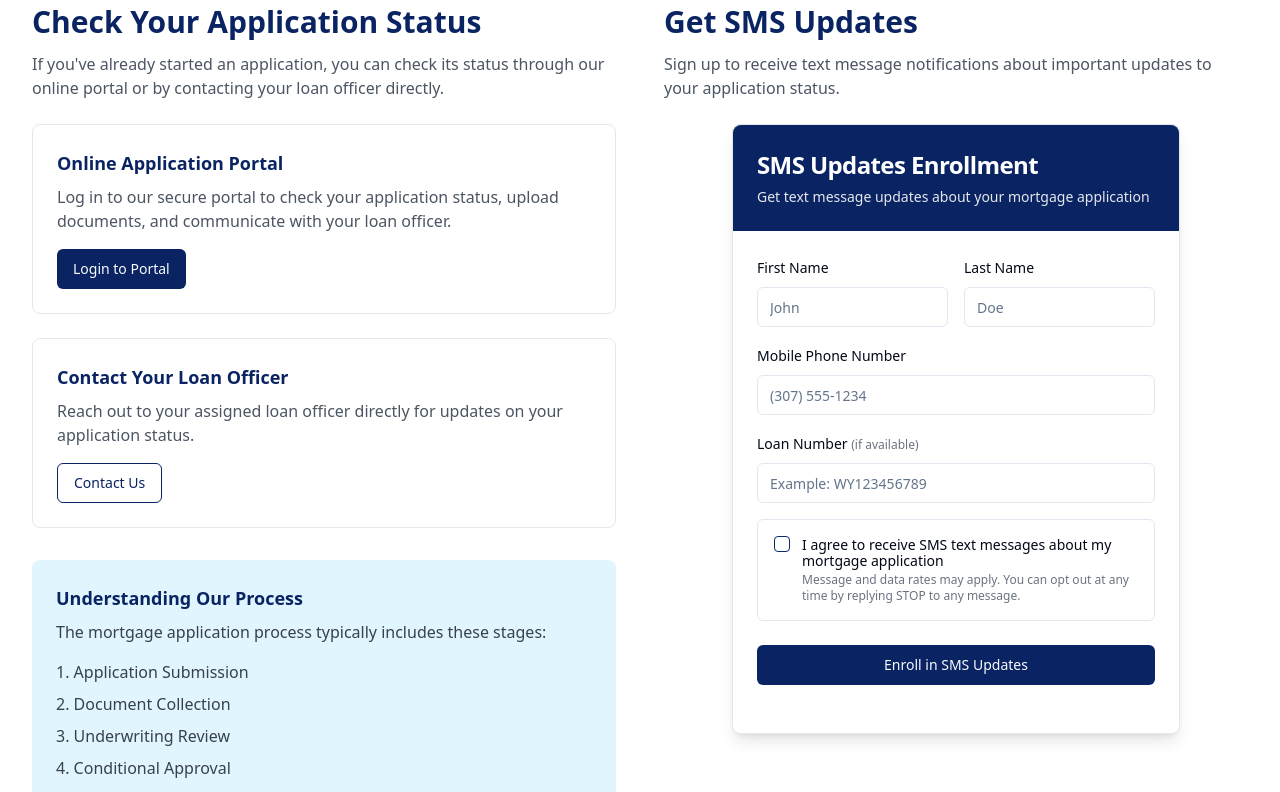
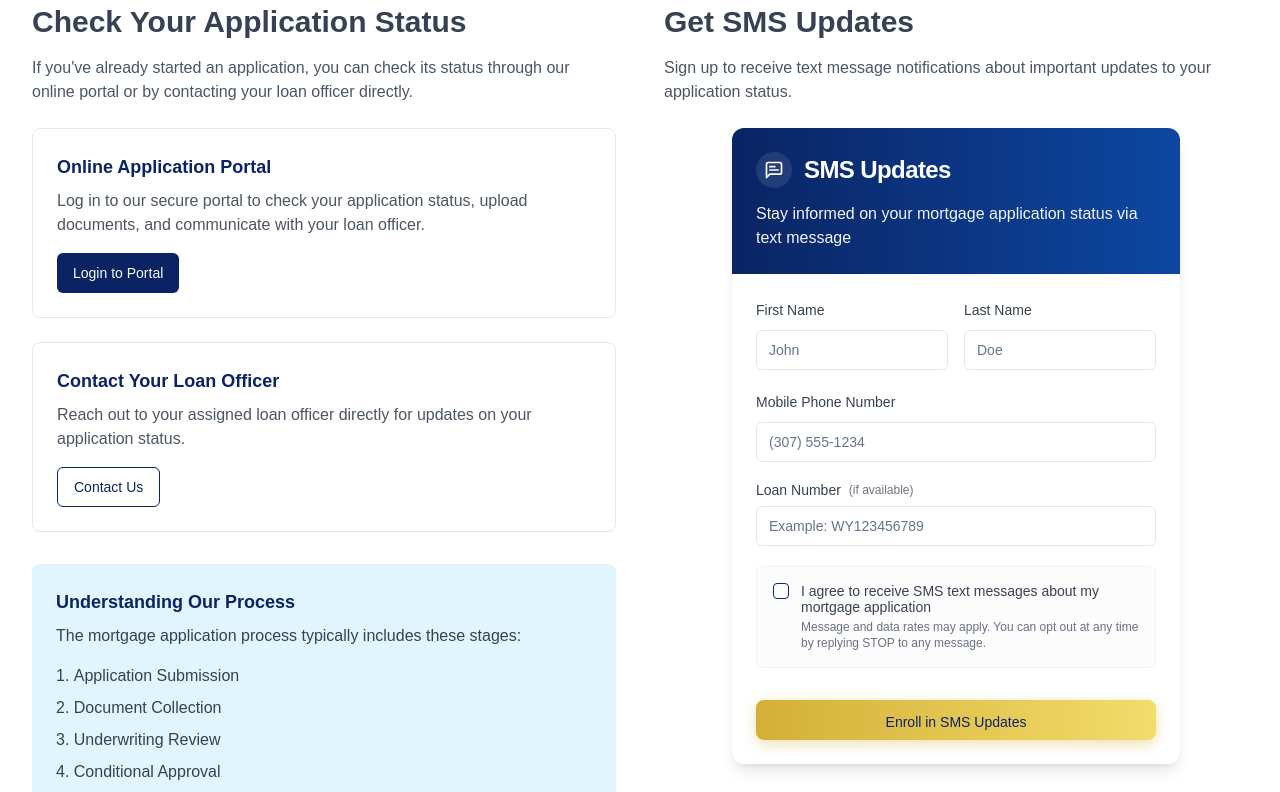
Before and after one commit to sendwell-inc/wyoming-mortgage-updates, a React (Vite) app: page /application-status in a window 1280 px wide. Shown: the part 360-1152 px from the top of the page. Built offline with nearby package versions, Linux system fonts and the light colour scheme.

Commit message:
Redesign website
Completely redesign the website with a new, unique look and feel. Ensure the SMS opt-in area with a checkmark for SMS updates is included.

```diff
--- a/src/components/sms/SMSOptIn.tsx
+++ b/src/components/sms/SMSOptIn.tsx
@@ -9,6 +9,7 @@ import { Card, CardContent, CardDescription, CardFooter, CardHeader, CardTitle }
 import { Form, FormControl, FormField, FormItem, FormLabel, FormMessage } from '@/components/ui/form';
 import { Input } from '@/components/ui/input';
 import { Checkbox } from '@/components/ui/checkbox';
+import { MessageSquareText, Check } from 'lucide-react';
 
 const formSchema = z.object({
   firstName: z.string().min(1, { message: 'First name is required' }),
@@ -37,21 +38,20 @@ const SMSOptIn = () => {
       lastName: '',
       phoneNumber: '',
       loanNumber: '',
-      acceptTerms: false as any, // Using type assertion to fix the type error
+      acceptTerms: false as any,
     },
   });
 
   const onSubmit = async (data: FormValues) => {
     setIsSubmitting(true);
 
-    // Simulate API call
     try {
       console.log('SMS opt-in data:', data);
 
       // Simulate network delay
       await new Promise(resolve => setTimeout(resolve, 1500));
 
-      toast.success('You have successfully enrolled in SMS updates!', {
+      toast.success('Successfully enrolled in SMS updates!', {
         description: 'You will now receive text message updates about your mortgage application.',
       });
 
@@ -65,25 +65,34 @@ const SMSOptIn = () => {
   };
 
   return (
-    <Card className="w-full max-w-md mx-auto shadow-lg">
-      <CardHeader className="bg-brand-navy text-white rounded-t-lg">
-        <CardTitle className="text-2xl">SMS Updates Enrollment</CardTitle>
-        <CardDescription className="text-gray-200">
-          Get text message updates about your mortgage application
+    <Card className="w-full max-w-md mx-auto rounded-xl overflow-hidden shadow-lg border-0 card-hover">
+      <CardHeader className="bg-gradient-to-r from-brand-navy to-brand-darkBlue text-white p-6">
+        <div className="flex items-center gap-3 mb-2">
+          <div className="p-2 rounded-full bg-white/10 backdrop-blur-sm">
+            <MessageSquareText className="h-5 w-5" />
+          </div>
+          <CardTitle className="text-2xl font-semibold">SMS Updates</CardTitle>
+        </div>
+        <CardDescription className="text-gray-100 text-base">
+          Stay informed on your mortgage application status via text message
         </CardDescription>
       </CardHeader>
-      <CardContent className="pt-6">
+      <CardContent className="pt-6 px-6">
         <Form {...form}>
-          <form onSubmit={form.handleSubmit(onSubmit)} className="space-y-4">
+          <form onSubmit={form.handleSubmit(onSubmit)} className="space-y-5">
             <div className="grid grid-cols-1 sm:grid-cols-2 gap-4">
               <FormField
                 control={form.control}
                 name="firstName"
                 render={({ field }) => (
                   <FormItem>
-                    <FormLabel>First Name</FormLabel>
+                    <FormLabel className="text-gray-700 font-medium">First Name</FormLabel>
                     <FormControl>
-                      <Input placeholder="John" {...field} />
+                      <Input
+                        placeholder="John"
+                        {...field}
+                        className="border-gray-200 focus:border-brand-navy focus:ring-brand-navy/20"
+                      />
                     </FormControl>
                     <FormMessage />
                   </FormItem>
@@ -94,9 +103,13 @@ const SMSOptIn = () => {
                 name="lastName"
                 render={({ field }) => (
                   <FormItem>
-                    <FormLabel>Last Name</FormLabel>
+                    <FormLabel className="text-gray-700 font-medium">Last Name</FormLabel>
                     <FormControl>
-                      <Input placeholder="Doe" {...field} />
+                      <Input
+                        placeholder="Doe"
+                        {...field}
+                        className="border-gray-200 focus:border-brand-navy focus:ring-brand-navy/20"
+                      />
                     </FormControl>
                     <FormMessage />
                   </FormItem>
@@ -109,9 +122,14 @@ const SMSOptIn = () => {
               name="phoneNumber"
               render={({ field }) => (
                 <FormItem>
-                  <FormLabel>Mobile Phone Number</FormLabel>
+                  <FormLabel className="text-gray-700 font-medium">Mobile Phone Number</FormLabel>
                   <FormControl>
-                    <Input placeholder="(307) 555-1234" type="tel" {...field} />
+                    <Input
+                      placeholder="(307) 555-1234"
+                      type="tel"
+                      {...field}
+                      className="border-gray-200 focus:border-brand-navy focus:ring-brand-navy/20"
+                    />
                   </FormControl>
                   <FormMessage />
                 </FormItem>
@@ -123,11 +141,16 @@ const SMSOptIn = () => {
               name="loanNumber"
               render={({ field }) => (
                 <FormItem>
-                  <FormLabel>
-                    Loan Number <span className="text-xs text-gray-500">(if available)</span>
+                  <FormLabel className="flex items-center gap-2">
+                    <span className="text-gray-700 font-medium">Loan Number</span>
+                    <span className="text-xs text-gray-500 font-normal">(if available)</span>
                   </FormLabel>
                   <FormControl>
-                    <Input placeholder="Example: WY123456789" {...field} />
+                    <Input
+                      placeholder="Example: WY123456789"
+                      {...field}
+                      className="border-gray-200 focus:border-brand-navy focus:ring-brand-navy/20"
+                    />
                   </FormControl>
                   <FormMessage />
                 </FormItem>
@@ -138,15 +161,17 @@ const SMSOptIn = () => {
               control={form.control}
               name="acceptTerms"
               render={({ field }) => (
-                <FormItem className="flex flex-row items-start space-x-3 space-y-0 rounded-md border p-4">
+                <FormItem className="flex flex-row items-start space-x-3 space-y-0 rounded-md border border-gray-100 bg-gray-50/50 p-4">
                   <FormControl>
                     <Checkbox
                       checked={field.value}
                       onCheckedChange={field.onChange}
+                      className="data-[state=checked]:bg-brand-gold data-[state=checked]:border-brand-gold"
+                      icon={<Check className="h-4 w-4" />}
                     />
                   </FormControl>
                   <div className="space-y-1 leading-none">
-                    <FormLabel>
+                    <FormLabel className="text-gray-700">
                       I agree to receive SMS text messages about my mortgage application
                     </FormLabel>
                     <FormMessage />
@@ -157,19 +182,18 @@ const SMSOptIn = () => {
                 </FormItem>
               )}
             />
-
-            <CardFooter className="flex justify-end px-0 pt-2">
-              <Button
-                type="submit"
-                className="bg-brand-navy hover:bg-brand-darkBlue w-full"
-                disabled={isSubmitting}
-              >
-                {isSubmitting ? 'Enrolling...' : 'Enroll in SMS Updates'}
-              </Button>
-            </CardFooter>
           </form>
         </Form>
       </CardContent>
+      <CardFooter className="flex justify-end px-6 pb-6 pt-2">
+        <Button
+          onClick={form.handleSubmit(onSubmit)}
+          className="btn-primary w-full"
+          disabled={isSubmitting}
+        >
+          {isSubmitting ? 'Enrolling...' : 'Enroll in SMS Updates'}
+        </Button>
+      </CardFooter>
     </Card>
   );
 };
--- a/src/index.css
+++ b/src/index.css
@@ -2,6 +2,8 @@
 @tailwind base;
 @tailwind components;
 @tailwind utilities;
+
+@import url('https://fonts.googleapis.com/css2?family=Poppins:wght@300;400;500;600;700&display=swap');
 
 @layer base {
   :root {
@@ -90,19 +92,101 @@
   }
 
   body {
-    @apply bg-background text-foreground;
+    @apply bg-background text-foreground font-sans;
+    font-family: 'Poppins', sans-serif;
   }
 }
 
+/* Modern gradient styles */
 .hero-gradient {
-  background: linear-gradient(rgba(10, 36, 99, 0.8), rgba(10, 36, 99, 0.8)),
+  background: linear-gradient(135deg, rgba(21, 44, 91, 0.95) 0%, rgba(40, 67, 121, 0.95) 100%),
               url('/hero-bg.jpg') no-repeat center center/cover;
 }
 
+.section-gradient {
+  background: linear-gradient(to right, #f8f9fa, #ffffff, #f8f9fa);
+}
+
+.accent-gradient {
+  background: linear-gradient(90deg, #D4AF37 0%, #F7EF8A 50%, #D4AF37 100%);
+}
+
+.card-hover {
+  transition: all 0.3s ease;
+}
+
+.card-hover:hover {
+  transform: translateY(-5px);
+  box-shadow: 0 15px 30px rgba(0, 0, 0, 0.1);
+}
+
+/* Typography styles */
 .mortgage-header {
-  @apply font-bold text-3xl md:text-4xl lg:text-5xl mb-4 text-brand-navy;
+  @apply font-bold text-3xl md:text-4xl lg:text-5xl mb-6 text-gray-800 leading-tight;
+  letter-spacing: -0.02em;
 }
 
 .mortgage-subheader {
-  @apply font-semibold text-xl md:text-2xl lg:text-3xl mb-3 text-brand-navy;
+  @apply font-semibold text-xl md:text-2xl lg:text-3xl mb-4 text-gray-700 leading-snug;
 }
+
+/* Button styles */
+.btn-primary {
+  @apply px-6 py-3 rounded-lg font-medium transition-all duration-300 inline-block;
+  background: linear-gradient(90deg, #D4AF37 0%, #F2DC6B 100%);
+  color: #0A2463;
+  box-shadow: 0 4px 14px rgba(212, 175, 55, 0.4);
+  border: none;
+  position: relative;
+  overflow: hidden;
+}
+
+.btn-primary::after {
+  content: '';
+  position: absolute;
+  top: 0;
+  left: 0;
+  width: 100%;
+  height: 100%;
+  background: linear-gradient(90deg, rgba(255,255,255,0) 0%, rgba(255,255,255,0.4) 50%, rgba(255,255,255,0) 100%);
+  transform: translateX(-100%);
+  transition: transform 0.6s ease;
+}
+
+.btn-primary:hover::after {
+  transform: translateX(100%);
+}
+
+.btn-primary:hover {
+  transform: translateY(-2px);
+  box-shadow: 0 6px 20px rgba(212, 175, 55, 0.5);
+}
+
+.btn-outline {
+  @apply px-6 py-3 rounded-lg font-medium transition-all duration-300 inline-block;
+  background: transparent;
+  color: #fff;
+  border: 2px solid currentColor;
+  position: relative;
+  overflow: hidden;
+  z-index: 1;
+}
+
+.btn-outline::before {
+  content: '';
+  position: absolute;
+  top: 0;
+  left: 0;
+  width: 100%;
+  height: 100%;
+  background: rgba(255, 255, 255, 0.15);
+  transform: scaleX(0);
+  transform-origin: right;
+  transition: transform 0.5s ease;
+  z-index: -1;
+}
+
+.btn-outline:hover::before {
+  transform: scaleX(1);
+  transform-origin: left;
+}
```
Also changed, not shown: src/components/home/CTASection.tsx (+64 -9 lines), src/components/home/Hero.tsx (+33 -11 lines), src/components/home/LoanTypes.tsx (+34 -29 lines), src/components/home/TestimonialSection.tsx (+34 -21 lines), src/components/home/WhyChooseUs.tsx (+21 -17 lines), src/pages/Index.tsx (+27 -9 lines).
